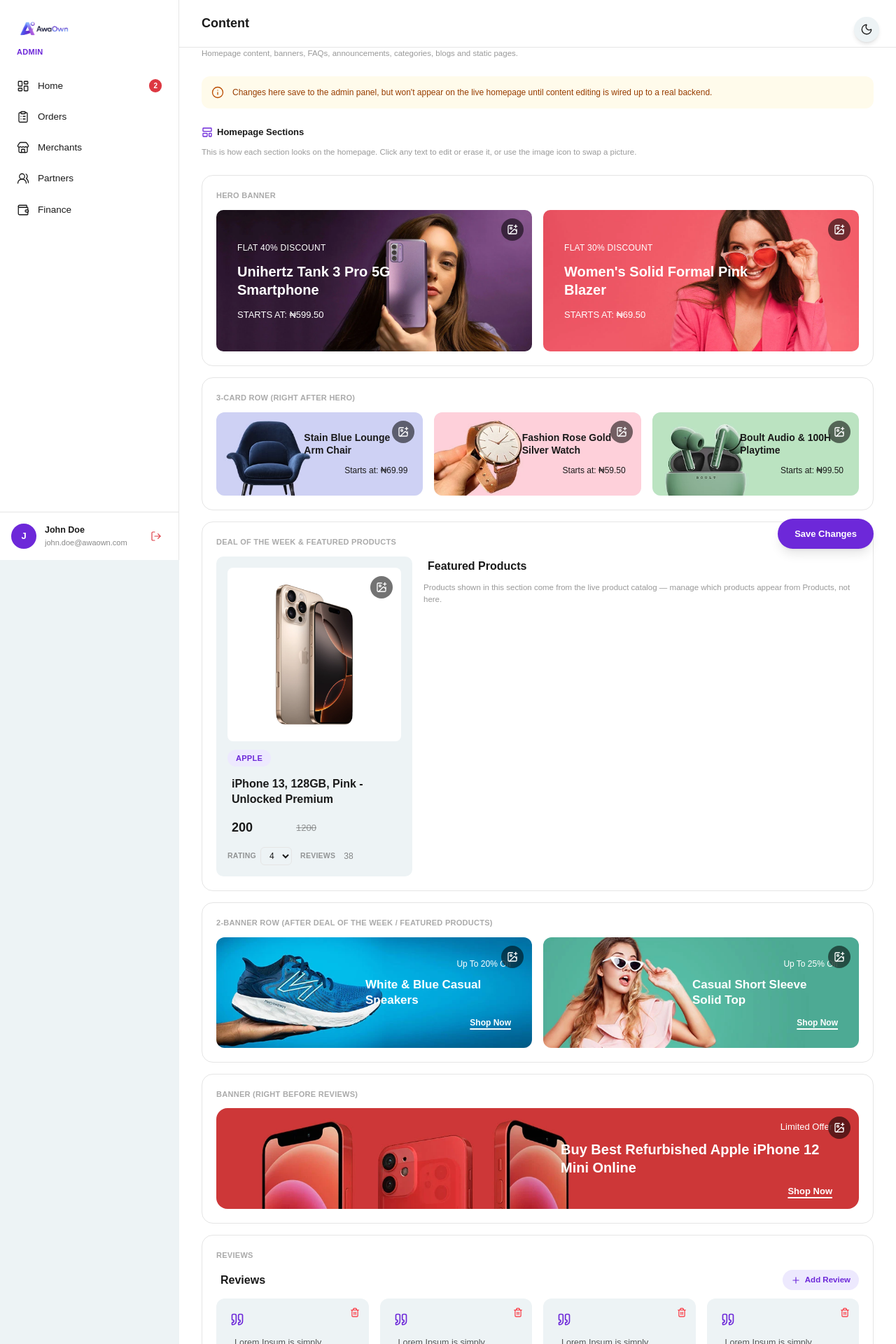
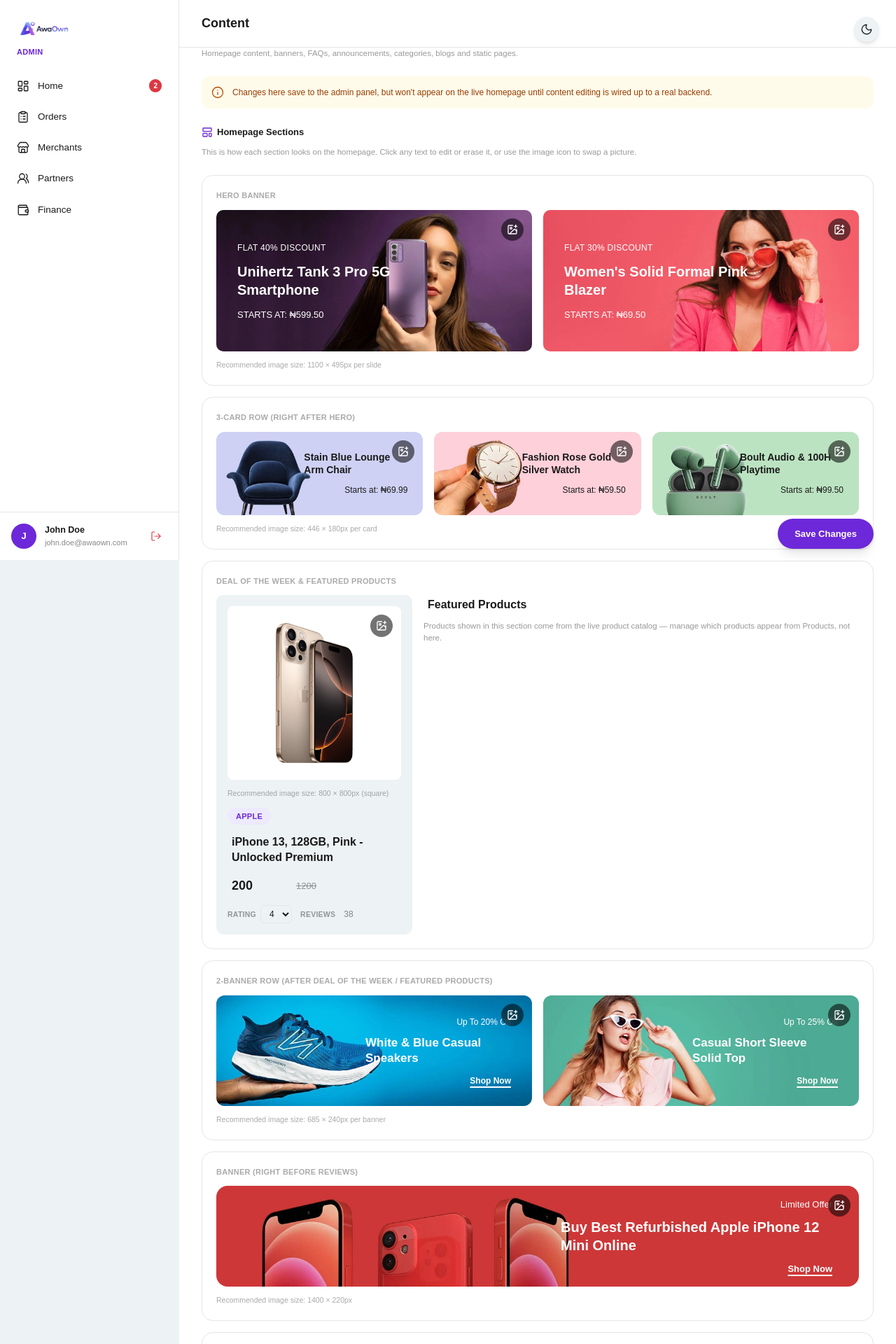
Before and after one commit to KobiManuel/awaown, a Next.js app: page /admin/content in a window 1280 px wide. Shown: the top 1920 px of the page at 70% size. Built offline with nearby package versions, Linux system fonts and the light colour scheme; sample sign-in values are in the browser's storage; a web font is replaced by a local one.

Commit message:
feat: add dimension hints for image sizes in various editors

```diff
--- a/app/admin/content/HomepageEditor.js
+++ b/app/admin/content/HomepageEditor.js
@@ -96,6 +96,10 @@
   );
 }
 
+function DimensionHint({ text }) {
+  return <p className="text-[10.5px] text-shop-text/50">Recommended image size: {text}</p>;
+}
+
 function SectionShell({ title, children }) {
   return (
     <div className="flex flex-col gap-3 rounded-[16px] border border-shop-border bg-white p-5">
@@ -147,6 +151,7 @@
           </div>
         ))}
       </div>
+      <DimensionHint text="1100 × 495px per slide" />
     </SectionShell>
   );
 }
@@ -185,6 +190,7 @@
           </div>
         ))}
       </div>
+      <DimensionHint text="446 × 180px per card" />
     </SectionShell>
   );
 }
@@ -198,6 +204,7 @@
             <Image src={deal.image} alt="" fill className="object-contain p-6" />
             <ImageEditButton onPick={(url) => onDealChange({ image: url })} />
           </div>
+          <DimensionHint text="800 × 800px (square)" />
           <InlineText
             value={deal.vendor}
             onChange={(v) => onDealChange({ vendor: v })}
@@ -311,6 +318,7 @@
           </div>
         ))}
       </div>
+      <DimensionHint text="685 × 240px per banner" />
     </SectionShell>
   );
 }
@@ -349,6 +357,7 @@
           </div>
         </div>
       </div>
+      <DimensionHint text="1400 × 220px" />
     </SectionShell>
   );
 }
```
